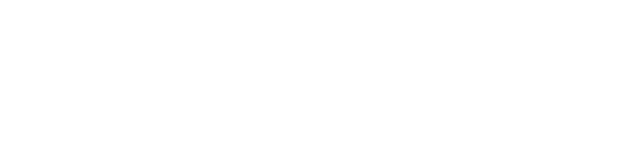
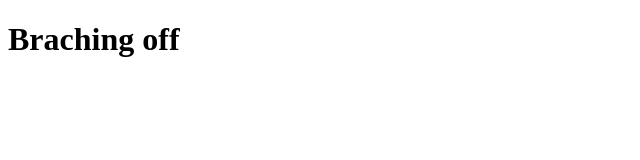
Before and after one commit to chriskimty/git-branching, a plain HTML site: page index.html in a window 1280 px wide. Shown: the whole page, without its empty margins (0-640 px from the left). Drawn offline with Linux system fonts and the light colour scheme.

Commit message:
added header

```diff
--- a/index.html
+++ b/index.html
@@ -1,12 +1,19 @@
 <!DOCTYPE html>
 <html lang="en">
+
 <head>
   <meta charset="UTF-8">
   <meta name="viewport" content="width=device-width, initial-scale=1.0">
   <meta http-equiv="X-UA-Compatible" content="ie=edge">
   <title>Git branching lesson on test</title>
 </head>
+
 <body>
 
+  <header>
+    <h1>Braching off</h1>
+  </header>
+
 </body>
+
 </html>
```
